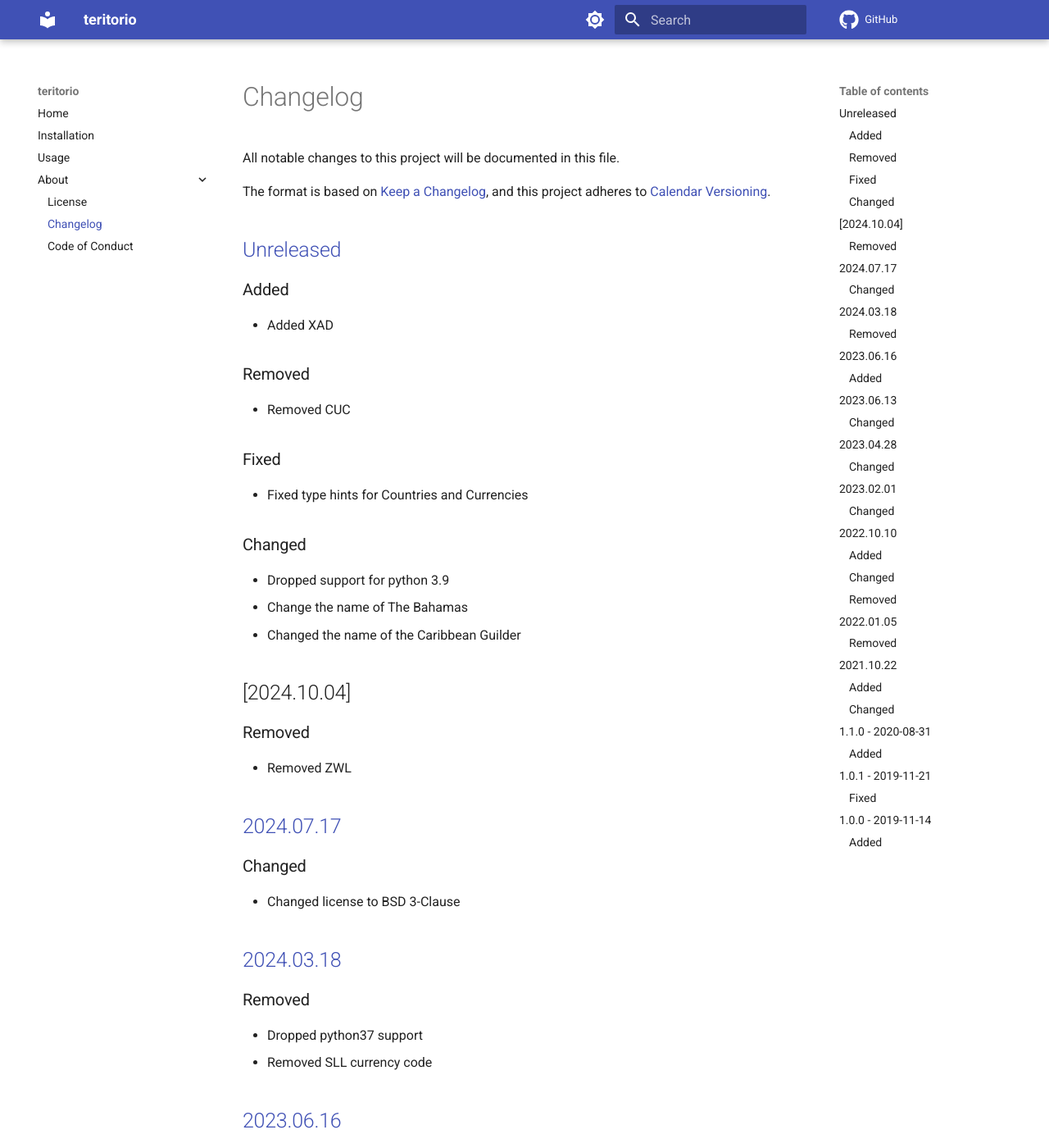
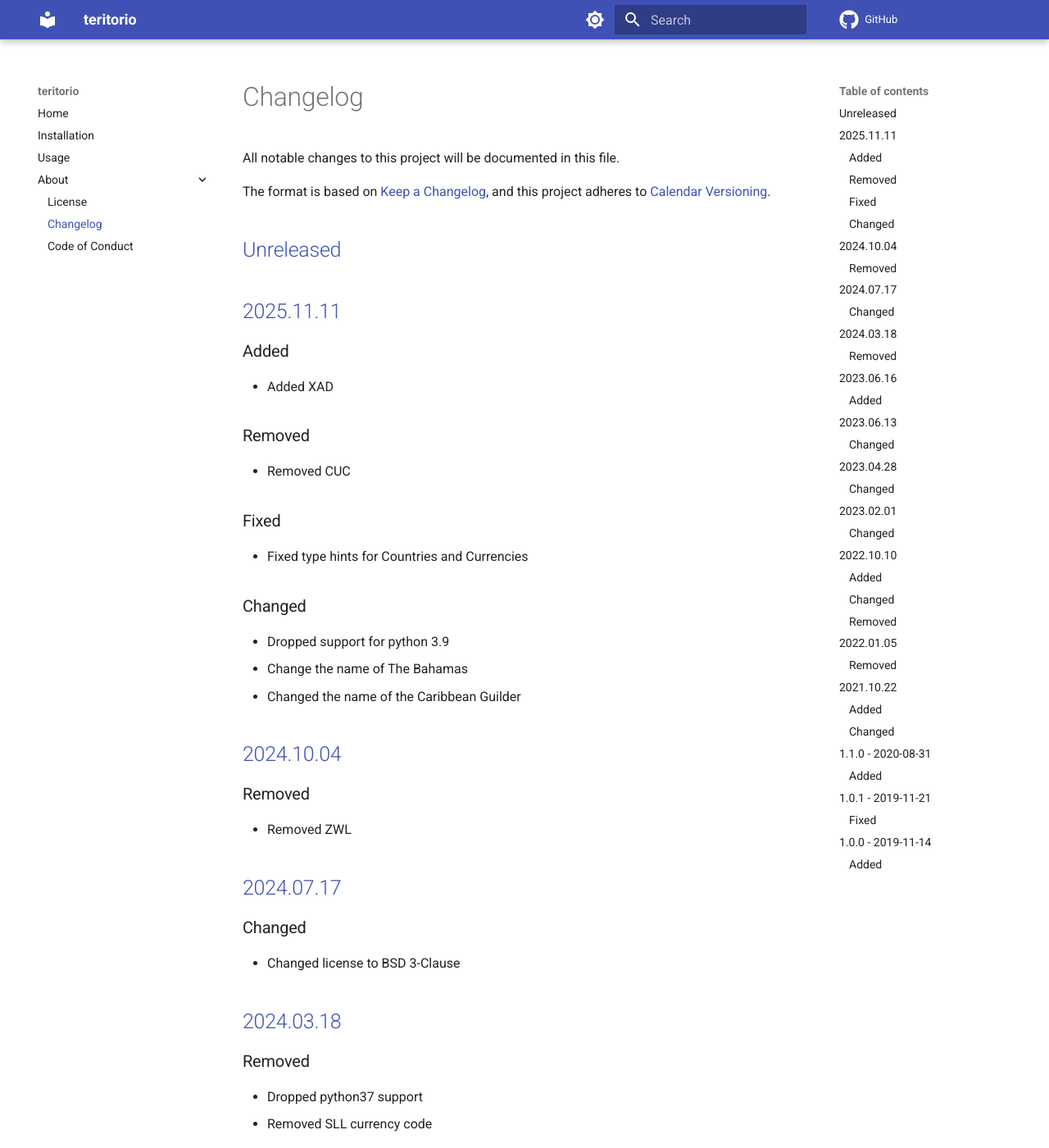
Before and after one commit to spapanik/teritorio, an MkDocs documentation site: the page built from docs/CHANGELOG.md, in a window 1280 px wide and 1400 px high. Shown: the whole window at 82% size. Built offline with MkDocs 1.6.1 and Material for MkDocs 9.7.7, drawn with Linux system fonts in a browser that asks for light colours; comment, search, counter and statistics services are not loaded.

Commit message:
🚀 Bump version

```diff
--- a/docs/CHANGELOG.md
+++ b/docs/CHANGELOG.md
@@ -5,6 +5,8 @@ All notable changes to this project will be documented in this file.
 The format is based on [Keep a Changelog], and this project adheres to [Calendar Versioning].
 
 ## [Unreleased]
+
+## [2025.11.11]
 
 ### Added
 
@@ -120,8 +122,9 @@ The format is based on [Keep a Changelog], and this project adheres to [Calendar
 
 [Keep a Changelog]: https://keepachangelog.com/en/1.1.0/
 [Calendar Versioning]: https://calver.org
-[Unreleased]: https://github.com/spapanik/teritorio/compare/v2024.10.04...master
-[2024.07.17]: https://github.com/spapanik/teritorio/compare/v2024.07.17...v2024.10.04
+[Unreleased]: https://github.com/spapanik/teritorio/compare/v2025.11.11...master
+[2025.11.11]: https://github.com/spapanik/teritorio/compare/v2024.10.04...v2024.11.11
+[2024.10.04]: https://github.com/spapanik/teritorio/compare/v2024.07.17...v2024.10.04
 [2024.07.17]: https://github.com/spapanik/teritorio/compare/v2024.03.18...v2024.07.17
 [2024.03.18]: https://github.com/spapanik/teritorio/compare/v2023.06.16...v2024.03.18
 [2023.06.16]: https://github.com/spapanik/teritorio/compare/v2023.06.13...v2023.06.16
--- a/src/teritorio/__version__.py
+++ b/src/teritorio/__version__.py
@@ -1 +1 @@
-__version__ = "2024.10.04"
+__version__ = "2025.11.11"
```
